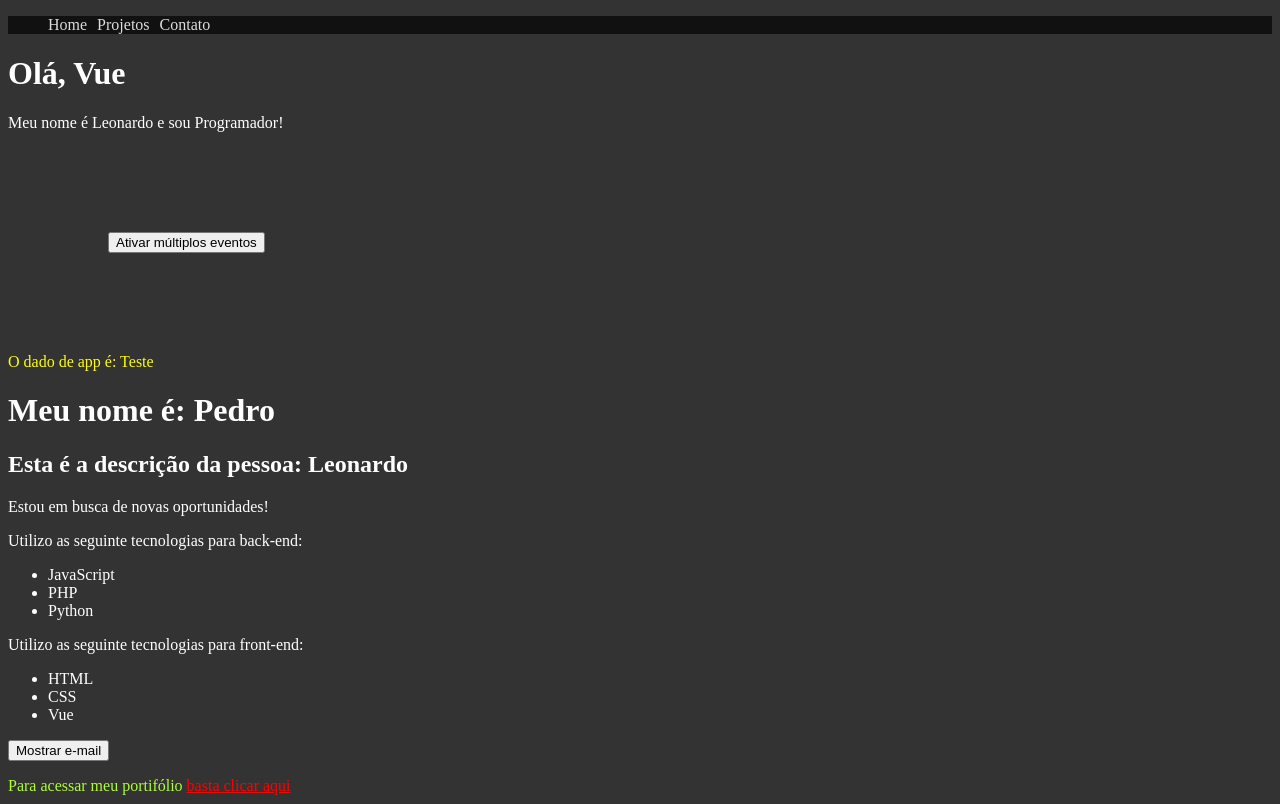
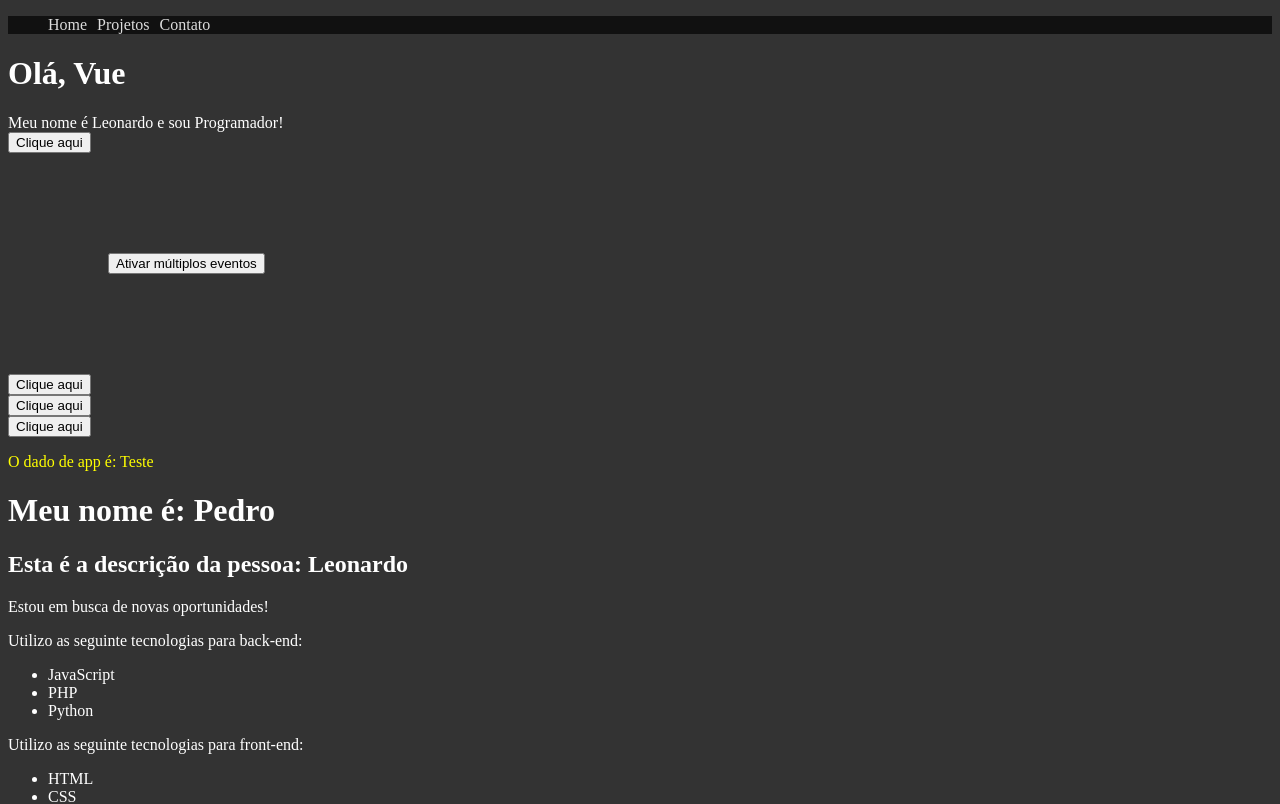
Before and after one commit to leojosants/VueJs, a Vue app in the folder projeto_vue/: page / in a window 1280 px wide. Shown: the top 804 px of the page. Built offline with nearby package versions, Linux system fonts and the light colour scheme.

Commit message:
Reutilização de componentes
Neste vídeo você vai aprender sobre um recurso muito interessante que é a reutilização de componentes, o #Vue nos proporciona uma facilidade imensa para utilizar esta função.

```diff
--- a/projeto_vue/src/components/Picture.vue
+++ b/projeto_vue/src/components/Picture.vue
@@ -1,11 +1,18 @@
 <!--  -->
 <template>
     <img :src="avatar" :alt="descricao">
+    <Reutilizacao />
 </template>
 
 <script>
+    import Reutilizacao from './Reutilizacao.vue'
+
     export default {
         name: 'Picture',
+
+        components: {
+            Reutilizacao
+        },
 
         data() {
             return {
--- a/projeto_vue/src/components/PrimeiroComponente.vue
+++ b/projeto_vue/src/components/PrimeiroComponente.vue
@@ -5,20 +5,26 @@
 
         <p>
             Meu nome é {{ nome }} e sou {{ profissao }}!
+            <Reutilizacao />
         </p>
 
         <MultiplosEventos />
+        <Reutilizacao />
+        <Reutilizacao />
+        <Reutilizacao />
     </div>
 </template>
 
 <script>
-    import MultiplosEventos from './MultiplosEventos.vue'
+    import MultiplosEventos from './MultiplosEventos.vue';
+    import Reutilizacao from './Reutilizacao.vue';
 
     export default {
         name: 'PrimeiroComponente',
 
         components: {
-            MultiplosEventos
+            MultiplosEventos,
+            Reutilizacao
         },
 
         data() {
--- /dev/null
+++ b/projeto_vue/src/components/Reutilizacao.vue
@@ -0,0 +1,25 @@
+<!--  -->
+<template>
+    <div>
+        <button @click="ativar">Clique aqui</button>
+        <span v-show="ativou">Ativado!</span>
+    </div>
+</template>
+
+<script>
+    export default {
+        name: 'Reutilizacao',
+
+        data() {
+            return {
+                ativou: false
+            }
+        },
+
+        methods: {
+            ativar() {
+                this.ativou = !this.ativou;
+            }
+        }
+    }
+</script>
```
